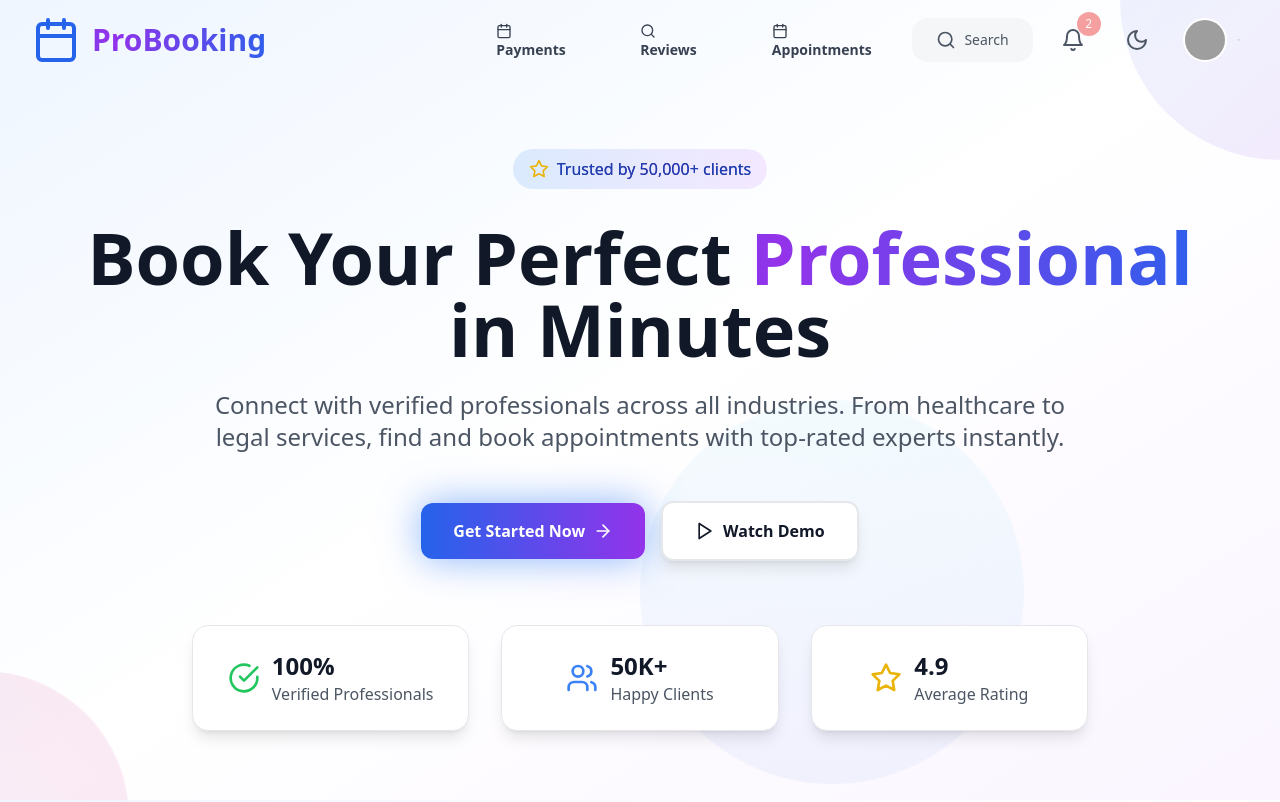
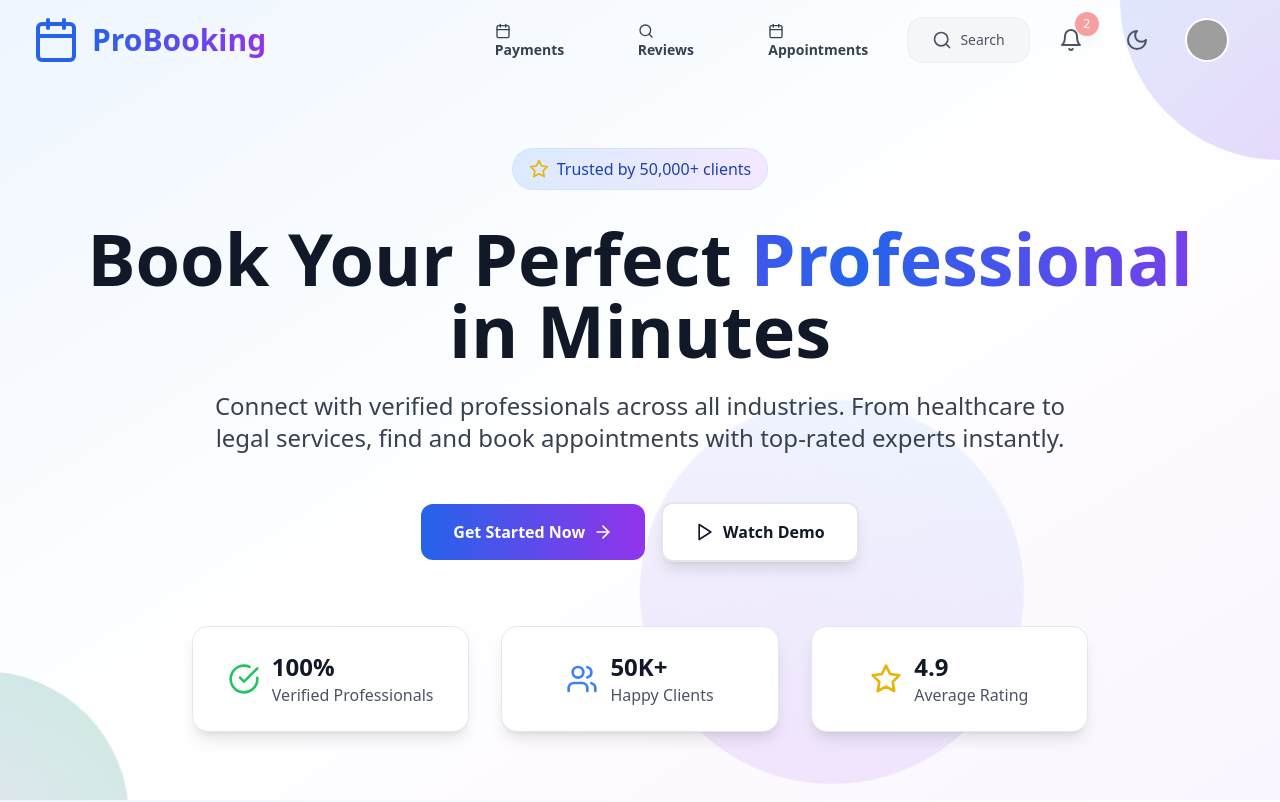
Before and after one commit to Yonathan99-creator/client, a React (Vite) app: page / in a window 1280 px wide. Shown: the top 802 px of the page. Built offline with nearby package versions, Linux system fonts and the light colour scheme; grey boxes are pictures that could not be loaded.

Commit message:
Improve color scheme for light and dark modes

```diff
--- a/src/components/landing/Hero.tsx
+++ b/src/components/landing/Hero.tsx
@@ -3,42 +3,42 @@ import { ArrowRight, Play, Star, Users, CheckCircle } from 'lucide-react';
 
 const Hero: React.FC = () => {
   return (
-    <section className="relative min-h-screen flex items-center justify-center bg-gradient-to-br from-blue-50 via-white to-purple-50 dark:from-gray-900 dark:via-gray-800 dark:to-purple-900/20 overflow-hidden pt-20">
+    <section className="relative min-h-screen flex items-center justify-center bg-gradient-to-br from-primary-50 via-white to-secondary-50 dark:from-gray-950 dark:via-gray-900 dark:to-secondary-950/30 overflow-hidden pt-20">
       {/* Background elements */}
       <div className="absolute inset-0 overflow-hidden">
-        <div className="absolute -top-40 -right-40 w-80 h-80 bg-gradient-to-br from-blue-400 to-purple-600 rounded-full opacity-10 animate-blob"></div>
-        <div className="absolute -bottom-40 -left-40 w-80 h-80 bg-gradient-to-tr from-purple-400 to-pink-600 rounded-full opacity-10 animate-blob animation-delay-2000"></div>
-        <div className="absolute top-1/2 left-1/2 transform -translate-x-1/2 -translate-y-1/2 w-96 h-96 bg-gradient-to-r from-cyan-400 to-blue-600 rounded-full opacity-5 animate-spin-slow"></div>
+        <div className="absolute -top-40 -right-40 w-80 h-80 bg-gradient-to-br from-primary-400 to-secondary-600 rounded-full opacity-20 dark:opacity-10 animate-blob"></div>
+        <div className="absolute -bottom-40 -left-40 w-80 h-80 bg-gradient-to-tr from-secondary-400 to-accent-600 rounded-full opacity-20 dark:opacity-10 animate-blob animation-delay-2000"></div>
+        <div className="absolute top-1/2 left-1/2 transform -translate-x-1/2 -translate-y-1/2 w-96 h-96 bg-gradient-to-r from-primary-400 to-secondary-600 rounded-full opacity-10 dark:opacity-5 animate-spin-slow"></div>
       </div>
 
       <div className="relative z-10 max-w-7xl mx-auto px-4 sm:px-6 lg:px-8 text-center">
         {/* Hero content */}
         <div className="animate-fade-in-up">
-          <div className="inline-flex items-center px-4 py-2 bg-gradient-to-r from-blue-100 to-purple-100 dark:from-blue-900/20 dark:to-purple-900/20 rounded-full mb-8">
+          <div className="inline-flex items-center px-4 py-2 bg-gradient-to-r from-primary-100 to-secondary-100 dark:from-primary-900/30 dark:to-secondary-900/30 rounded-full mb-8 border border-primary-200/50 dark:border-primary-700/50">
             <Star className="h-5 w-5 text-yellow-500 mr-2" />
-            <span className="text-blue-800 dark:text-blue-300 font-medium animate-shimmer bg-gradient-to-r from-blue-800 via-purple-800 to-blue-800 dark:from-blue-300 dark:via-purple-300 dark:to-blue-300 bg-clip-text">Trusted by 50,000+ clients</span>
+            <span className="text-primary-800 dark:text-primary-300 font-medium">Trusted by 50,000+ clients</span>
           </div>
 
-          <h1 className="text-5xl md:text-7xl font-bold text-gray-900 dark:text-white mb-6 leading-tight animate-fade-in-up animation-delay-300">
+          <h1 className="text-5xl md:text-7xl font-bold text-gray-900 dark:text-gray-50 mb-6 leading-tight animate-fade-in-up animation-delay-300">
             Book Your Perfect
-            <span className="text-transparent bg-clip-text bg-gradient-to-r from-blue-600 via-purple-600 to-blue-600 animate-gradient bg-size-200"> Professional</span>
+            <span className="text-gradient animate-text-shimmer"> Professional</span>
             <br />
             in Minutes
           </h1>
 
-          <p className="text-xl md:text-2xl text-gray-600 dark:text-gray-300 mb-12 max-w-4xl mx-auto leading-relaxed animate-fade-in-up animation-delay-500">
+          <p className="text-xl md:text-2xl text-gray-700 dark:text-gray-300 mb-12 max-w-4xl mx-auto leading-relaxed animate-fade-in-up animation-delay-500">
             Connect with verified professionals across all industries. From healthcare to legal services,
             find and book appointments with top-rated experts instantly.
           </p>
 
           {/* CTA buttons */}
           <div className="flex flex-col sm:flex-row gap-4 justify-center items-center mb-16 animate-fade-in-up animation-delay-700">
-            <button className="group inline-flex items-center px-8 py-4 bg-gradient-to-r from-blue-600 to-purple-600 hover:from-blue-700 hover:to-purple-700 text-white font-semibold rounded-xl transition-all duration-500 hover:scale-110 hover:shadow-2xl shadow-lg animate-glow">
+            <button className="group inline-flex items-center px-8 py-4 bg-gradient-to-r from-primary-600 to-secondary-600 hover:from-primary-700 hover:to-secondary-700 text-white font-semibold rounded-xl transition-all duration-500 hover:scale-110 hover:shadow-2xl shadow-lg animate-pulse-glow">
               Get Started Now
               <ArrowRight className="ml-2 h-5 w-5 group-hover:translate-x-2 group-hover:scale-125 transition-transform duration-300" />
             </button>
 
-            <button className="group inline-flex items-center px-8 py-4 bg-white dark:bg-gray-800 hover:bg-gray-50 dark:hover:bg-gray-700 text-gray-900 dark:text-white font-semibold rounded-xl border-2 border-gray-200 dark:border-gray-700 hover:border-blue-300 dark:hover:border-blue-600 transition-all duration-500 hover:scale-110 shadow-lg hover:shadow-xl">
+            <button className="group inline-flex items-center px-8 py-4 bg-white dark:bg-gray-800 hover:bg-gray-50 dark:hover:bg-gray-700 text-gray-900 dark:text-gray-100 font-semibold rounded-xl border-2 border-gray-200 dark:border-gray-600 hover:border-primary-300 dark:hover:border-primary-500 transition-all duration-500 hover:scale-110 shadow-lg hover:shadow-xl">
               <Play className="mr-2 h-5 w-5 group-hover:scale-125 group-hover:rotate-12 transition-transform duration-300" />
               Watch Demo
             </button>
@@ -46,26 +46,26 @@ const Hero: React.FC = () => {
 
           {/* Trust indicators */}
           <div className="grid grid-cols-1 md:grid-cols-3 gap-8 max-w-4xl mx-auto animate-fade-in-up animation-delay-1000">
-            <div className="flex items-center justify-center space-x-3 bg-white dark:bg-gray-800 rounded-2xl p-6 shadow-lg border border-gray-200 dark:border-gray-700 hover:shadow-xl transition-all duration-500 hover:scale-110 hover:-translate-y-2 group">
+            <div className="flex items-center justify-center space-x-3 bg-white dark:bg-gray-800 rounded-2xl p-6 shadow-lg border border-gray-200 dark:border-gray-600 hover:shadow-xl transition-all duration-500 hover:scale-110 hover:-translate-y-2 group">
               <CheckCircle className="h-8 w-8 text-green-500" />
               <div className="text-left">
-                <div className="text-2xl font-bold text-gray-900 dark:text-white group-hover:text-green-600 transition-colors">100%</div>
+                <div className="text-2xl font-bold text-gray-900 dark:text-gray-100 group-hover:text-green-600 transition-colors">100%</div>
                 <div className="text-gray-600 dark:text-gray-400">Verified Professionals</div>
               </div>
             </div>
 
-            <div className="flex items-center justify-center space-x-3 bg-white dark:bg-gray-800 rounded-2xl p-6 shadow-lg border border-gray-200 dark:border-gray-700 hover:shadow-xl transition-all duration-500 hover:scale-110 hover:-translate-y-2 group animation-delay-300">
-              <Users className="h-8 w-8 text-blue-500" />
+            <div className="flex items-center justify-center space-x-3 bg-white dark:bg-gray-800 rounded-2xl p-6 shadow-lg border border-gray-200 dark:border-gray-600 hover:shadow-xl transition-all duration-500 hover:scale-110 hover:-translate-y-2 group animation-delay-300">
+              <Users className="h-8 w-8 text-primary-500" />
               <div className="text-left">
-                <div className="text-2xl font-bold text-gray-900 dark:text-white group-hover:text-blue-600 transition-colors">50K+</div>
+                <div className="text-2xl font-bold text-gray-900 dark:text-gray-100 group-hover:text-primary-600 transition-colors">50K+</div>
                 <div className="text-gray-600 dark:text-gray-400">Happy Clients</div>
               </div>
             </div>
 
-            <div className="flex items-center justify-center space-x-3 bg-white dark:bg-gray-800 rounded-2xl p-6 shadow-lg border border-gray-200 dark:border-gray-700 hover:shadow-xl transition-all duration-500 hover:scale-110 hover:-translate-y-2 group animation-delay-500">
+            <div className="flex items-center justify-center space-x-3 bg-white dark:bg-gray-800 rounded-2xl p-6 shadow-lg border border-gray-200 dark:border-gray-600 hover:shadow-xl transition-all duration-500 hover:scale-110 hover:-translate-y-2 group animation-delay-500">
               <Star className="h-8 w-8 text-yellow-500" />
               <div className="text-left">
-                <div className="text-2xl font-bold text-gray-900 dark:text-white group-hover:text-yellow-600 transition-colors">4.9</div>
+                <div className="text-2xl font-bold text-gray-900 dark:text-gray-100 group-hover:text-yellow-600 transition-colors">4.9</div>
                 <div className="text-gray-600 dark:text-gray-400">Average Rating</div>
               </div>
             </div>
--- a/src/components/landing/Landing.tsx
+++ b/src/components/landing/Landing.tsx
@@ -11,7 +11,7 @@ import Footer from './Footer';
 
 const Landing: React.FC = () => {
   return (
-    <div className="min-h-screen bg-gradient-to-br from-blue-50 via-white to-purple-50 dark:from-gray-900 dark:via-gray-800 dark:to-gray-900 transition-all duration-500">
+    <div className="min-h-screen bg-gradient-to-br from-primary-50 via-white to-secondary-50 dark:from-gray-950 dark:via-gray-900 dark:to-gray-900 transition-all duration-500">
       <Navbar />
       <Hero />
       <UpcomingAppointments />
--- a/src/components/landing/Navbar.tsx
+++ b/src/components/landing/Navbar.tsx
@@ -36,7 +36,7 @@ const Navbar: React.FC = () => {
   return (
     <nav className={`fixed top-0 left-0 right-0 z-50 transition-all duration-700 ${
       isScrolled
-        ? 'bg-white/80 dark:bg-gray-900/80 backdrop-blur-2xl shadow-2xl border-b border-gray-200/30 dark:border-gray-700/30'
+        ? 'bg-white/90 dark:bg-gray-900/90 backdrop-blur-2xl shadow-2xl border-b border-gray-200/50 dark:border-gray-700/50'
         : 'bg-transparent'
     }`}>
       <div className="max-w-7xl mx-auto px-4 sm:px-6 lg:px-8">
@@ -52,10 +52,10 @@ const Navbar: React.FC = () => {
               }}
             >
               <div className="relative">
-                <Calendar className="h-12 w-12 text-blue-600 dark:text-blue-400 group-hover:scale-125 group-hover:rotate-12 transition-all duration-500" />
-                <div className="absolute inset-0 bg-blue-600/20 rounded-full scale-0 group-hover:scale-200 transition-transform duration-700 animate-pulse"></div>
+                <Calendar className="h-12 w-12 text-primary-600 dark:text-primary-400 group-hover:scale-125 group-hover:rotate-12 transition-all duration-500" />
+                <div className="absolute inset-0 bg-primary-600/20 rounded-full scale-0 group-hover:scale-200 transition-transform duration-700 animate-pulse"></div>
               </div>
-              <span className="text-3xl font-bold bg-gradient-to-r from-blue-600 via-purple-600 to-blue-600 bg-clip-text text-transparent group-hover:from-purple-600 group-hover:via-blue-600 group-hover:to-purple-600 transition-all duration-700 animate-gradient bg-size-200">
+              <span className="text-3xl font-bold text-gradient">
                 ProBooking
               </span>
             </a>
@@ -68,12 +68,12 @@ const Navbar: React.FC = () => {
                 <a
                   key={item.name}
                   href={item.href}
-                  className="relative text-gray-700 dark:text-gray-300 hover:text-blue-600 dark:hover:text-blue-400 px-6 py-3 rounded-2xl text-sm font-semibold transition-all duration-500 hover:bg-white/60 dark:hover:bg-gray-800/60 hover:shadow-xl hover:scale-110 group animate-fade-in-up"
+                  className="relative text-gray-700 dark:text-gray-300 hover:text-primary-600 dark:hover:text-primary-400 px-6 py-3 rounded-2xl text-sm font-semibold transition-all duration-500 hover:bg-white/60 dark:hover:bg-gray-800/60 hover:shadow-xl hover:scale-110 group animate-fade-in-up"
                   style={{ animationDelay: `${index * 100}ms` }}
                 >
                   <item.icon className="h-4 w-4 inline mr-2 group-hover:scale-125 transition-transform duration-300" />
                   {item.name}
-                  <div className="absolute bottom-0 left-1/2 w-0 h-1 bg-gradient-to-r from-blue-600 to-purple-600 group-hover:w-full group-hover:left-0 transition-all duration-500 rounded-full"></div>
+                  <div className="absolute bottom-0 left-1/2 w-0 h-1 bg-gradient-to-r from-primary-600 to-secondary-600 group-hover:w-full group-hover:left-0 transition-all duration-500 rounded-full"></div>
                 </a>
               ))}
             </div>
@@ -82,20 +82,20 @@ const Navbar: React.FC = () => {
           {/* Right side items */}
           <div className="flex items-center space-x-4">
             {/* Search Button */}
-            <button className="hidden md:flex items-center space-x-2 px-6 py-3 bg-gray-100/80 dark:bg-gray-800/80 hover:bg-white dark:hover:bg-gray-700 rounded-2xl transition-all duration-500 hover:scale-110 hover:shadow-xl group backdrop-blur-sm">
-              <Search className="h-5 w-5 text-gray-600 dark:text-gray-400 group-hover:text-blue-600 dark:group-hover:text-blue-400 transition-colors group-hover:rotate-12 duration-300" />
-              <span className="text-sm text-gray-600 dark:text-gray-400 group-hover:text-blue-600 dark:group-hover:text-blue-400 transition-colors">Search</span>
+            <button className="hidden md:flex items-center space-x-2 px-6 py-3 bg-gray-100/80 dark:bg-gray-800/80 hover:bg-white dark:hover:bg-gray-700 rounded-2xl transition-all duration-500 hover:scale-110 hover:shadow-xl group backdrop-blur-sm border border-gray-200/50 dark:border-gray-700/50">
+              <Search className="h-5 w-5 text-gray-600 dark:text-gray-400 group-hover:text-primary-600 dark:group-hover:text-primary-400 transition-colors group-hover:rotate-12 duration-300" />
+              <span className="text-sm text-gray-600 dark:text-gray-400 group-hover:text-primary-600 dark:group-hover:text-primary-400 transition-colors">Search</span>
             </button>
 
             {/* Notifications */}
             <div className="relative">
               <button
                 onClick={() => setIsNotificationOpen(!isNotificationOpen)}
-                className="relative p-3 rounded-2xl hover:bg-white/60 dark:hover:bg-gray-800/60 transition-all duration-500 hover:scale-110 hover:shadow-xl group"
+                className="relative p-3 rounded-2xl hover:bg-white/60 dark:hover:bg-gray-800/60 transition-all duration-500 hover:scale-110 hover:shadow-xl group border border-transparent hover:border-gray-200/50 dark:hover:border-gray-700/50"
               >
-                <Bell className="h-6 w-6 text-gray-600 dark:text-gray-300 group-hover:text-blue-600 dark:group-hover:text-blue-400 transition-colors group-hover:animate-bounce" />
+                <Bell className="h-6 w-6 text-gray-600 dark:text-gray-300 group-hover:text-primary-600 dark:group-hover:text-primary-400 transition-colors group-hover:animate-bounce" />
                 {unreadCount > 0 && (
-                  <span className="absolute -top-1 -right-1 bg-red-500 text-white text-xs rounded-full h-6 w-6 flex items-center justify-center animate-pulse">
+                  <span className="absolute -top-1 -right-1 bg-red-500 text-white text-xs rounded-full h-6 w-6 flex items-center justify-center animate-pulse shadow-lg">
                     {unreadCount}
                   </span>
                 )}
@@ -103,21 +103,21 @@ const Navbar: React.FC = () => {
 
               {/* Notifications Dropdown */}
               {isNotificationOpen && (
-                <div className="absolute right-0 mt-2 w-80 bg-white dark:bg-gray-800 rounded-2xl shadow-2xl border border-gray-200 dark:border-gray-700 animate-fade-in-up z-50">
+                <div className="absolute right-0 mt-2 w-80 bg-white dark:bg-gray-800 rounded-2xl shadow-2xl border border-gray-200 dark:border-gray-600 animate-fade-in-up z-50 backdrop-blur-xl">
                   <div className="p-4 border-b border-gray-200 dark:border-gray-700">
-                    <h3 className="font-semibold text-gray-900 dark:text-white">Notifications</h3>
+                    <h3 className="font-semibold text-gray-900 dark:text-gray-100">Notifications</h3>
                   </div>
                   <div className="max-h-96 overflow-y-auto">
                     {notifications.map((notification) => (
                       <div
                         key={notification.id}
                         className={`p-4 border-b border-gray-100 dark:border-gray-700 hover:bg-gray-50 dark:hover:bg-gray-700/50 transition-colors cursor-pointer ${
-                          notification.unread ? 'bg-blue-50 dark:bg-blue-900/10' : ''
+                          notification.unread ? 'bg-primary-50 dark:bg-primary-900/10' : ''
                         }`}
                       >
                         <div className="flex justify-between items-start">
                           <div className="flex-1">
-                            <h4 className="font-medium text-gray-900 dark:text-white text-sm">
+                            <h4 className="font-medium text-gray-900 dark:text-gray-100 text-sm">
                               {notification.title}
                             </h4>
                             <p className="text-gray-600 dark:text-gray-400 text-sm mt-1">
@@ -128,7 +128,7 @@ const Navbar: React.FC = () => {
                             </p>
                           </div>
                           {notification.unread && (
-                            <div className="w-2 h-2 bg-blue-600 rounded-full"></div>
+                            <div className="w-2 h-2 bg-primary-600 rounded-full"></div>
                           )}
                         </div>
                       </div>
@@ -141,7 +141,7 @@ const Navbar: React.FC = () => {
             {/* Theme Toggle */}
             <button
               onClick={toggleTheme}
-              className="p-3 rounded-2xl hover:bg-white/60 dark:hover:bg-gray-800/60 transition-all duration-500 hover:scale-110 hover:shadow-xl group"
+              className="p-3 rounded-2xl hover:bg-white/60 dark:hover:bg-gray-800/60 transition-all duration-500 hover:scale-110 hover:shadow-xl group border border-transparent hover:border-gray-200/50 dark:hover:border-gray-700/50"
               title={isDark ? 'Cambiar a modo claro' : 'Cambiar a modo oscuro'}
             >
               {isDark ? (
@@ -155,21 +155,21 @@ const Navbar: React.FC = () => {
             <div className="relative">
               <button
                 onClick={() => setIsProfileMenuOpen(!isProfileMenuOpen)}
-                className="flex items-center space-x-3 p-2 rounded-2xl hover:bg-white/60 dark:hover:bg-gray-800/60 transition-all duration-500 hover:scale-105 hover:shadow-xl group"
+                className="flex items-center space-x-3 p-2 rounded-2xl hover:bg-white/60 dark:hover:bg-gray-800/60 transition-all duration-500 hover:scale-105 hover:shadow-xl group border border-transparent hover:border-gray-200/50 dark:hover:border-gray-700/50"
               >
                 <img
                   src="https://images.pexels.com/photos/3785079/pexels-photo-3785079.jpeg?auto=compress&cs=tinysrgb&w=100&h=100&fit=crop&crop=face"
                   alt="Profile"
-                  className="h-10 w-10 rounded-full object-cover ring-2 ring-white dark:ring-gray-700 group-hover:ring-blue-400 transition-all duration-300"
+                  className="h-10 w-10 rounded-full object-cover ring-2 ring-white dark:ring-gray-700 group-hover:ring-primary-400 transition-all duration-300"
                 />
                 <ChevronDown className={`h-4 w-4 text-gray-600 dark:text-gray-300 transition-transform duration-300 ${isProfileMenuOpen ? 'rotate-180' : ''}`} />
               </button>
 
               {/* Profile Dropdown */}
               {isProfileMenuOpen && (
-                <div className="absolute right-0 mt-2 w-48 bg-white dark:bg-gray-800 rounded-2xl shadow-2xl border border-gray-200 dark:border-gray-700 animate-fade-in-up z-50">
+                <div className="absolute right-0 mt-2 w-48 bg-white dark:bg-gray-800 rounded-2xl shadow-2xl border border-gray-200 dark:border-gray-600 animate-fade-in-up z-50 backdrop-blur-xl">
                   <div className="p-4 border-b border-gray-200 dark:border-gray-700">
-                    <p className="font-semibold text-gray-900 dark:text-white">John Doe</p>
+                    <p className="font-semibold text-gray-900 dark:text-gray-100">John Doe</p>
                     <p className="text-sm text-gray-600 dark:text-gray-400">john@example.com</p>
                   </div>
                   <div className="py-2">
--- a/src/index.css
+++ b/src/index.css
@@ -1,6 +1,58 @@
 @tailwind base;
 @tailwind components;
 @tailwind utilities;
+
+/* Root variables for consistent theming */
+:root {
+  --color-primary: 59 130 246;
+  --color-secondary: 168 85 247;
+  --color-accent: 16 185 129;
+  --color-surface: 255 255 255;
+  --color-background: 249 250 251;
+  --color-text: 17 24 39;
+  --color-text-secondary: 107 114 128;
+  --color-border: 229 231 235;
+  --shadow-color: 0 0 0;
+  --shadow-opacity: 0.1;
+}
+
+.dark {
+  --color-primary: 96 165 250;
+  --color-secondary: 192 132 252;
+  --color-accent: 52 211 153;
+  --color-surface: 31 41 55;
+  --color-background: 17 24 39;
+  --color-text: 249 250 251;
+  --color-text-secondary: 156 163 175;
+  --color-border: 55 65 81;
+  --shadow-color: 0 0 0;
+  --shadow-opacity: 0.3;
+}
+
+/* Base styles with improved colors */
+@layer base {
+  body {
+    @apply bg-gray-50 dark:bg-gray-900 text-gray-900 dark:text-gray-100;
+    transition: background-color 0.3s ease, color 0.3s ease;
+  }
+
+  /* Custom scrollbar */
+  ::-webkit-scrollbar {
+    width: 8px;
+  }
+
+  ::-webkit-scrollbar-track {
+    @apply bg-gray-100 dark:bg-gray-800;
+  }
+
+  ::-webkit-scrollbar-thumb {
+    @apply bg-gray-300 dark:bg-gray-600 rounded-full;
+  }
+
+  ::-webkit-scrollbar-thumb:hover {
+    @apply bg-gray-400 dark:bg-gray-500;
+  }
+}
 
 /* Custom animations */
 @keyframes fade-in-up {
@@ -127,6 +179,26 @@
   }
 }
 
+@keyframes pulse-glow {
+  0%, 100% {
+    box-shadow: 0 0 20px rgba(var(--color-primary), 0.3);
+  }
+  50% {
+    box-shadow: 0 0 40px rgba(var(--color-primary), 0.6);
+  }
+}
+
+@keyframes text-shimmer {
+  0% {
+    background-position: -200% center;
+  }
+  100% {
+    background-position: 200% center;
+  }
+}
+
+/* Animation classes */
+
 .animate-fade-in-up {
   animation: fade-in-up 0.6s ease-out forwards;
 }
@@ -165,6 +237,14 @@
 
 .animate-glow {
   animation: glow 2s ease-in-out infinite;
+}
+
+.animate-pulse-glow {
+  animation: pulse-glow 2s ease-in-out infinite;
+}
+
+.animate-text-shimmer {
+  animation: text-shimmer 2s ease-in-out infinite;
 }
 
 .bg-size-200 {
@@ -212,14 +292,33 @@ html {
   scroll-behavior: smooth;
 }
 
-/* Dark mode transitions */
-body {
-  transition: background-color 0.3s ease, color 0.3s ease;
+/* Enhanced transitions */
+* {
+  transition: background-color 0.3s cubic-bezier(0.4, 0, 0.2, 1),
+              color 0.3s cubic-bezier(0.4, 0, 0.2, 1),
+              border-color 0.3s cubic-bezier(0.4, 0, 0.2, 1),
+              box-shadow 0.3s cubic-bezier(0.4, 0, 0.2, 1);
 }
 
-/* Mejorar las transiciones para el modo oscuro */
-* {
-  transition: background-color 0.3s ease, color 0.3s ease, border-color 0.3s ease;
+/* Custom utility classes */
+@layer utilities {
+  .text-gradient {
+    @apply bg-gradient-to-r from-primary-600 via-secondary-600 to-primary-600 bg-clip-text text-transparent;
+    background-size: 200% auto;
+    animation: gradient-x 3s ease infinite;
+  }
+
+  .bg-glass {
+    @apply bg-white/80 dark:bg-gray-900/80 backdrop-blur-xl;
+  }
+
+  .bg-glass-light {
+    @apply bg-white/60 dark:bg-gray-800/60 backdrop-blur-lg;
+  }
+
+  .shadow-glow {
+    box-shadow: 0 0 20px rgba(var(--color-primary), var(--shadow-opacity));
+  }
 }
 
 /* Asegurar que las transiciones se apliquen a todos los elementos */
```
Also changed, not shown: tailwind.config.js (+98 -1 lines).
